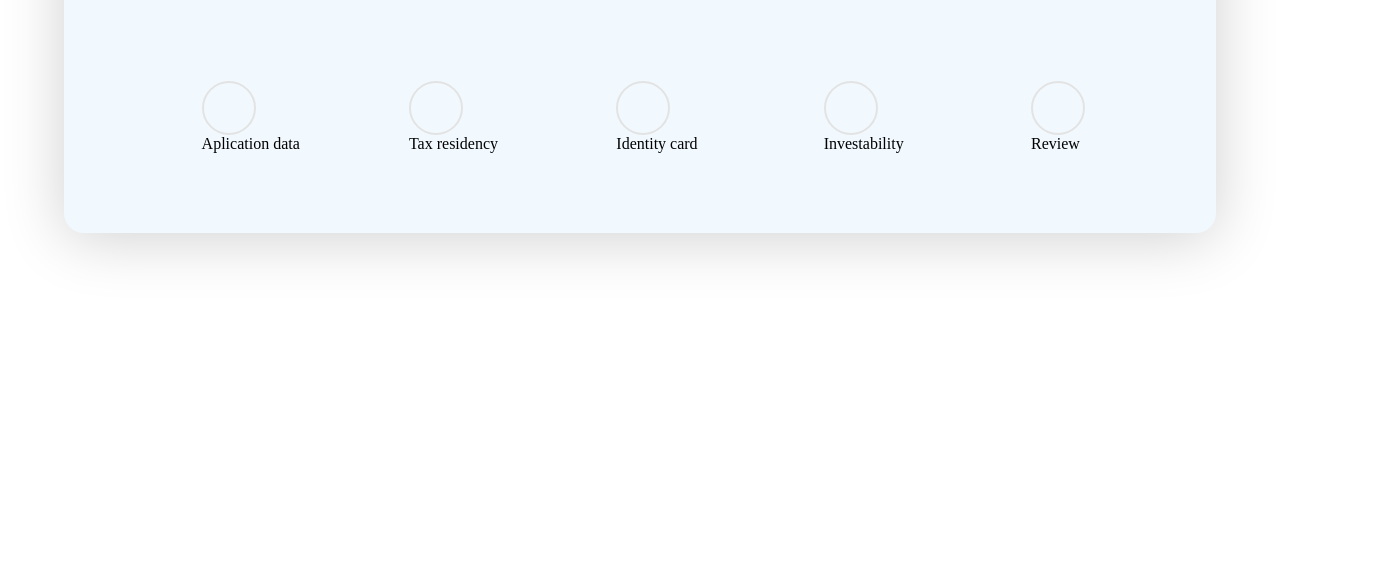
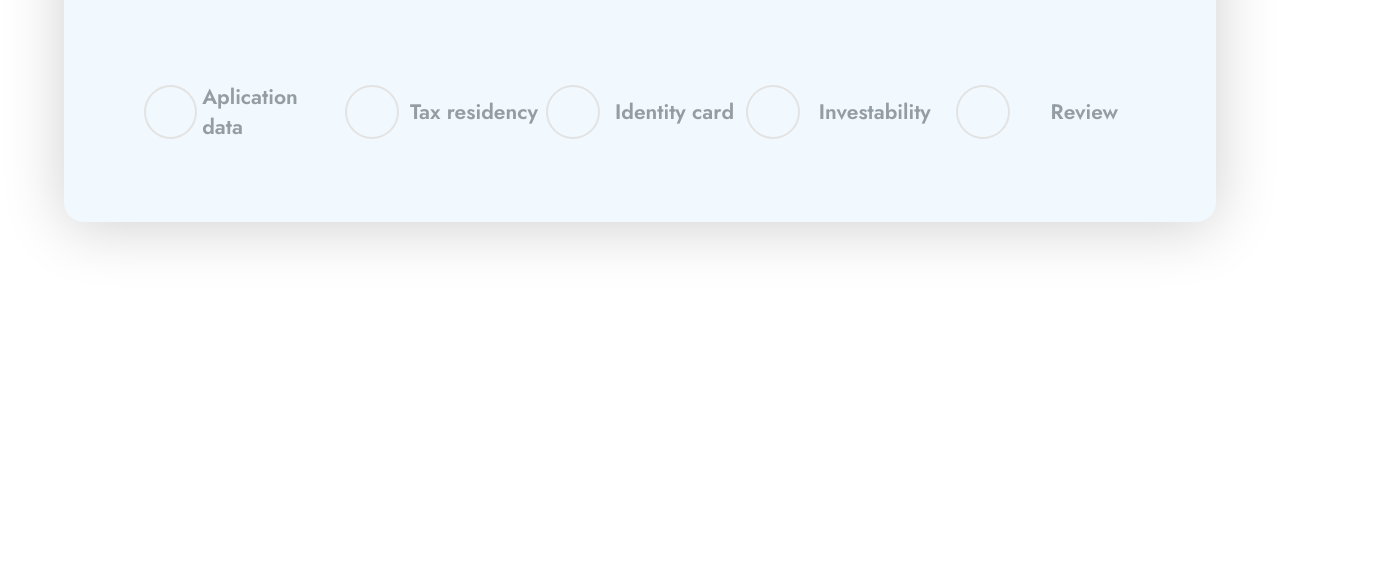
Before and after one commit to JeinerHI/learning_front, a plain HTML site: page index.html in a window 1280 px wide. Shown: the part 220-800 px from the top of the page, 1376 px wide, since content can reach past the window. Drawn offline with Linux system fonts and the light colour scheme.

Commit message:
trabajando en steps

```diff
--- a/assets/css/02-header.css
+++ b/assets/css/02-header.css
@@ -3,6 +3,7 @@
     display: flex;
     flex-direction: column;
     gap: 2vh;
+    font-family: var(--main-font);
 }
 
 
@@ -26,7 +27,6 @@
 }
 
 #progress_label{
-    font-family: var(--main-font);
     font-size: 15px;
 }
 
@@ -55,18 +55,23 @@
 
 #header_bottom{
     padding: 5rem;
-    width: 100%;
 }
 
 #header_bottom_container{
-    width: 90%;
+    width: 100%;
     margin: 0 auto;
     display: grid;
     grid-template-columns: repeat(auto-fit, minmax(0, 1fr));
 }
 
 .step{
-    width: fit-content;
+    display: flex;
+    align-items: center;
+    justify-content: space-around;
+    gap: 5px;
+    font-size: 21px;
+    font-weight: 600;
+    color: rgba(108, 117, 125, 0.7);
 }
 
 .step_check{
```
